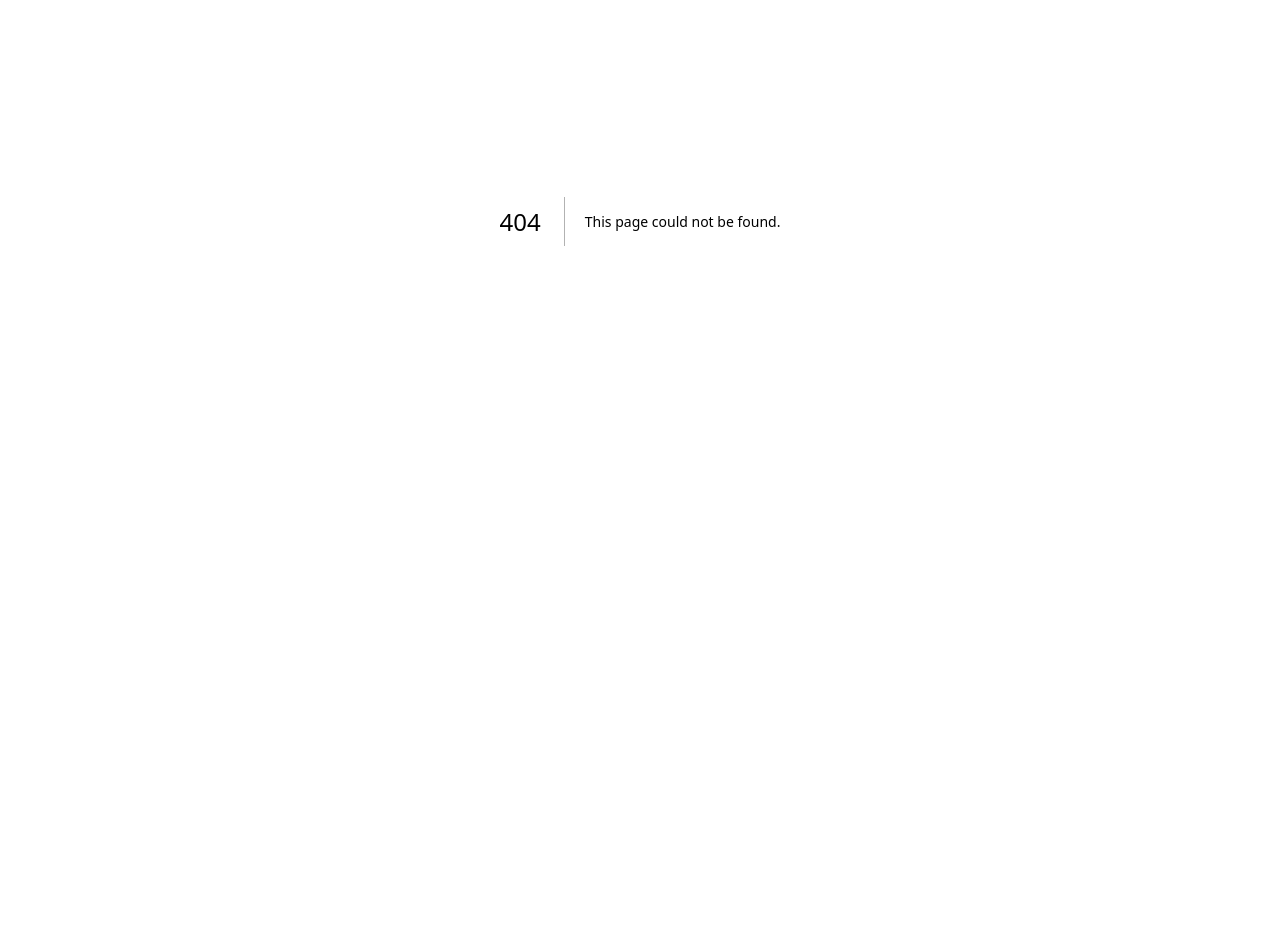
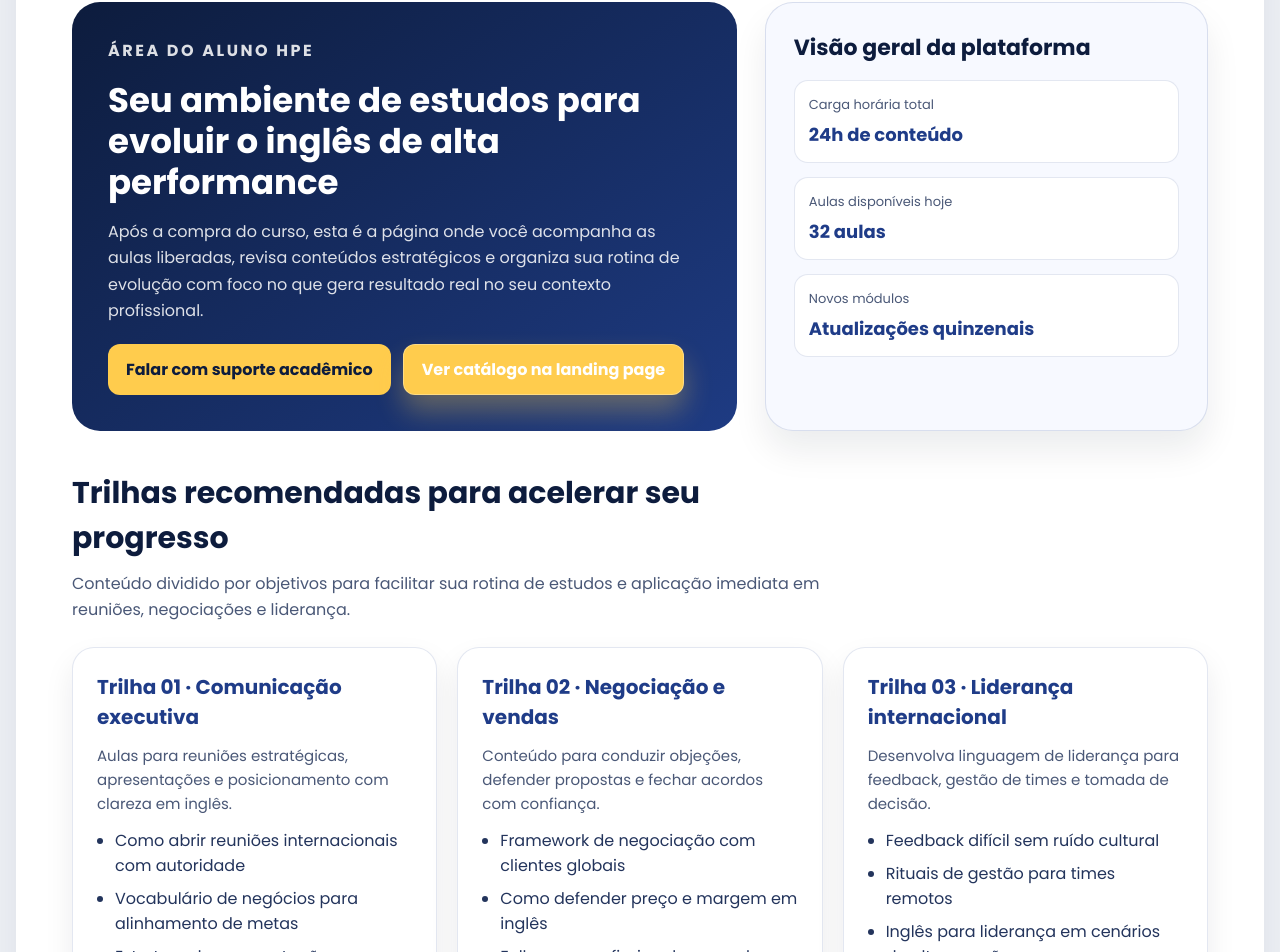
Before and after one commit to nicholasfocke/LandingPagePeter, a Next.js app: page /videos in a window 1280 px wide. Before the commit this address had no page. Shown: the part 179-1131 px from the top of the page. Before the commit the page ends 800 px from the top, so only its background shows below. Built offline with nearby package versions, Linux system fonts and the light colour scheme.

Commit message:
Create professional student video area page

```diff
--- /dev/null
+++ b/src/app/videos/page.css
@@ -0,0 +1,216 @@
+.videos-card {
+  gap: 40px;
+}
+
+.videos-hero {
+  display: grid;
+  grid-template-columns: 1.2fr 0.8fr;
+  gap: 28px;
+  align-items: stretch;
+}
+
+.videos-hero-copy {
+  background: linear-gradient(145deg, #0d1c3d, #1e3b83);
+  border-radius: 28px;
+  padding: 36px;
+  color: #ffffff;
+  display: flex;
+  flex-direction: column;
+  gap: 16px;
+}
+
+.videos-hero-copy h1 {
+  margin: 0;
+  font-size: 34px;
+  line-height: 1.2;
+}
+
+.videos-hero-copy p {
+  margin: 0;
+  color: rgba(255, 255, 255, 0.86);
+  font-size: 16px;
+  line-height: 1.65;
+}
+
+.videos-hero-actions {
+  display: flex;
+  flex-wrap: wrap;
+  gap: 12px;
+  margin-top: 4px;
+}
+
+.primary-link,
+.secondary-link {
+  display: inline-flex;
+  align-items: center;
+  justify-content: center;
+  padding: 12px 18px;
+  border-radius: 12px;
+  font-weight: 700;
+  text-decoration: none;
+}
+
+.primary-link {
+  background: #ffcc4d;
+  color: #0d1c3d;
+}
+
+.secondary-link {
+  border: 1px solid rgba(255, 255, 255, 0.3);
+  color: #ffffff;
+}
+
+.stats-panel {
+  background: #f7f9ff;
+  border-radius: 28px;
+  padding: 28px;
+  border: 1px solid rgba(31, 60, 136, 0.14);
+  box-shadow: 0 20px 34px rgba(15, 23, 42, 0.08);
+}
+
+.stats-panel h2 {
+  margin: 0 0 16px;
+  font-size: 22px;
+  color: #0d1c3d;
+}
+
+.stats-panel ul {
+  margin: 0;
+  padding: 0;
+  list-style: none;
+  display: flex;
+  flex-direction: column;
+  gap: 14px;
+}
+
+.stats-panel li {
+  background-color: #ffffff;
+  border-radius: 14px;
+  padding: 14px;
+  border: 1px solid rgba(31, 60, 136, 0.12);
+  display: flex;
+  flex-direction: column;
+  gap: 6px;
+}
+
+.stats-panel span {
+  font-size: 13px;
+  color: #4a5877;
+}
+
+.stats-panel strong {
+  color: #1f3c88;
+  font-size: 18px;
+}
+
+.section-heading {
+  max-width: 760px;
+  display: flex;
+  flex-direction: column;
+  gap: 10px;
+}
+
+.section-heading h2 {
+  margin: 0;
+  font-size: 30px;
+  color: #0d1c3d;
+}
+
+.section-heading p {
+  margin: 0;
+  color: #4a5877;
+  line-height: 1.6;
+}
+
+.tracks-section,
+.video-library {
+  display: flex;
+  flex-direction: column;
+  gap: 24px;
+}
+
+.tracks-grid {
+  display: grid;
+  grid-template-columns: repeat(auto-fit, minmax(240px, 1fr));
+  gap: 20px;
+}
+
+.track-card {
+  background: #ffffff;
+  border-radius: 22px;
+  padding: 24px;
+  border: 1px solid rgba(31, 60, 136, 0.12);
+  box-shadow: 0 14px 30px rgba(15, 23, 42, 0.08);
+  display: flex;
+  flex-direction: column;
+  gap: 12px;
+}
+
+.track-card h3 {
+  margin: 0;
+  font-size: 20px;
+  color: #1f3c88;
+}
+
+.track-card p {
+  margin: 0;
+  font-size: 15px;
+  line-height: 1.6;
+  color: #4a5877;
+}
+
+.track-card ul {
+  margin: 0;
+  padding-left: 18px;
+  display: flex;
+  flex-direction: column;
+  gap: 8px;
+  color: #23345c;
+}
+
+.video-grid {
+  display: grid;
+  grid-template-columns: repeat(auto-fit, minmax(280px, 1fr));
+  gap: 18px;
+}
+
+.video-card {
+  background: #0e1f43;
+  color: #ffffff;
+  border-radius: 20px;
+  overflow: hidden;
+  box-shadow: 0 20px 36px rgba(13, 28, 61, 0.24);
+}
+
+.video-card video {
+  width: 100%;
+  aspect-ratio: 16 / 9;
+  background: #091227;
+}
+
+.video-card h3 {
+  margin: 0;
+  padding: 16px;
+  font-size: 17px;
+  line-height: 1.4;
+}
+
+@media (max-width: 980px) {
+  .videos-hero {
+    grid-template-columns: 1fr;
+  }
+}
+
+@media (max-width: 600px) {
+  .videos-hero-copy {
+    padding: 24px;
+  }
+
+  .videos-hero-copy h1 {
+    font-size: 28px;
+  }
+
+  .section-heading h2 {
+    font-size: 26px;
+  }
+}
--- /dev/null
+++ b/src/app/videos/page.tsx
@@ -0,0 +1,137 @@
+import Link from "next/link";
+import SiteHeader from "@/components/layout/SiteHeader";
+import "./page.css";
+
+const quickStats = [
+  { label: "Carga horária total", value: "24h de conteúdo" },
+  { label: "Aulas disponíveis hoje", value: "32 aulas" },
+  { label: "Novos módulos", value: "Atualizações quinzenais" },
+];
+
+const studyTracks = [
+  {
+    title: "Trilha 01 · Comunicação executiva",
+    description:
+      "Aulas para reuniões estratégicas, apresentações e posicionamento com clareza em inglês.",
+    lessons: [
+      "Como abrir reuniões internacionais com autoridade",
+      "Vocabulário de negócios para alinhamento de metas",
+      "Estrutura de apresentação para board e investidores",
+    ],
+  },
+  {
+    title: "Trilha 02 · Negociação e vendas",
+    description:
+      "Conteúdo para conduzir objeções, defender propostas e fechar acordos com confiança.",
+    lessons: [
+      "Framework de negociação com clientes globais",
+      "Como defender preço e margem em inglês",
+      "Follow-up profissional que acelera decisões",
+    ],
+  },
+  {
+    title: "Trilha 03 · Liderança internacional",
+    description:
+      "Desenvolva linguagem de liderança para feedback, gestão de times e tomada de decisão.",
+    lessons: [
+      "Feedback difícil sem ruído cultural",
+      "Rituais de gestão para times remotos",
+      "Inglês para liderança em cenários de alta pressão",
+    ],
+  },
+];
+
+const featuredVideos = [
+  { title: "Abertura de calls estratégicas", src: "/videos/Lucas.mp4" },
+  { title: "Negociação em reuniões críticas", src: "/videos/paulo toledo.mp4" },
+  { title: "Comunicação para liderança", src: "/videos/Rodrigo coifman.mp4" },
+];
+
+export default function VideosPage() {
+  return (
+    <div className="page">
+      <main className="card videos-card">
+        <SiteHeader />
+
+        <section className="videos-hero">
+          <div className="videos-hero-copy">
+            <p className="eyebrow">Área do aluno HPE</p>
+            <h1>Seu ambiente de estudos para evoluir o inglês de alta performance</h1>
+            <p>
+              Após a compra do curso, esta é a página onde você acompanha as
+              aulas liberadas, revisa conteúdos estratégicos e organiza sua
+              rotina de evolução com foco no que gera resultado real no seu
+              contexto profissional.
+            </p>
+            <div className="videos-hero-actions">
+              <Link href="/#contato" className="primary-link">
+                Falar com suporte acadêmico
+              </Link>
+              <Link href="/#catalogo" className="secondary-link">
+                Ver catálogo na landing page
+              </Link>
+            </div>
+          </div>
+
+          <aside className="stats-panel" aria-label="Resumo da plataforma do aluno">
+            <h2>Visão geral da plataforma</h2>
+            <ul>
+              {quickStats.map((stat) => (
+                <li key={stat.label}>
+                  <span>{stat.label}</span>
+                  <strong>{stat.value}</strong>
+                </li>
+              ))}
+            </ul>
+          </aside>
+        </section>
+
+        <section className="tracks-section">
+          <div className="section-heading">
+            <h2>Trilhas recomendadas para acelerar seu progresso</h2>
+            <p>
+              Conteúdo dividido por objetivos para facilitar sua rotina de
+              estudos e aplicação imediata em reuniões, negociações e liderança.
+            </p>
+          </div>
+
+          <div className="tracks-grid">
+            {studyTracks.map((track) => (
+              <article key={track.title} className="track-card">
+                <h3>{track.title}</h3>
+                <p>{track.description}</p>
+                <ul>
+                  {track.lessons.map((lesson) => (
+                    <li key={lesson}>{lesson}</li>
+                  ))}
+                </ul>
+              </article>
+            ))}
+          </div>
+        </section>
+
+        <section className="video-library" id="biblioteca-aulas">
+          <div className="section-heading">
+            <h2>Aulas já disponíveis para assistir</h2>
+            <p>
+              Estrutura desenhada para facilitar estudo contínuo e revisão
+              rápida dos temas mais importantes para sua rotina profissional.
+            </p>
+          </div>
+
+          <div className="video-grid">
+            {featuredVideos.map((video) => (
+              <article key={video.title} className="video-card">
+                <video controls preload="metadata">
+                  <source src={video.src} type="video/mp4" />
+                  Seu navegador não suporta reprodução de vídeo.
+                </video>
+                <h3>{video.title}</h3>
+              </article>
+            ))}
+          </div>
+        </section>
+      </main>
+    </div>
+  );
+}
```
Also changed, not shown: src/app/login/page.tsx (+6 -5 lines).
